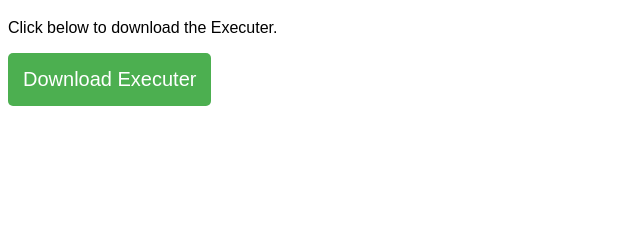
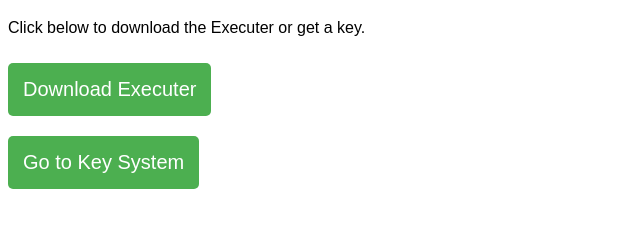
Before and after one commit to gegamoskibidi/gegamo.github.io, a plain HTML site: page index.html in a window 1280 px wide. Shown: the part 61-288 px from the top of the page, without its empty margins (0-640 px from the left). Drawn offline with Linux system fonts and the light colour scheme.

Commit message:
Update index.html

```diff
--- a/index.html
+++ b/index.html
@@ -14,6 +14,7 @@
             background-color: #4CAF50;
             color: white;
             border-radius: 5px;
+            margin: 10px 0;
         }
         button:hover {
             background-color: #45a049;
@@ -22,7 +23,9 @@
 </head>
 <body>
     <h1>Welcome to Gegamo Executer</h1>
-    <p>Click below to download the Executer.</p>
+    <p>Click below to download the Executer or get a key.</p>
     <button onclick="window.location.href='https://discord.gg/PGsrHqJzm7';">Download Executer</button>
+    <br>
+    <button onclick="window.location.href='keysystem/index.html';">Go to Key System</button>
 </body>
 </html>
```
